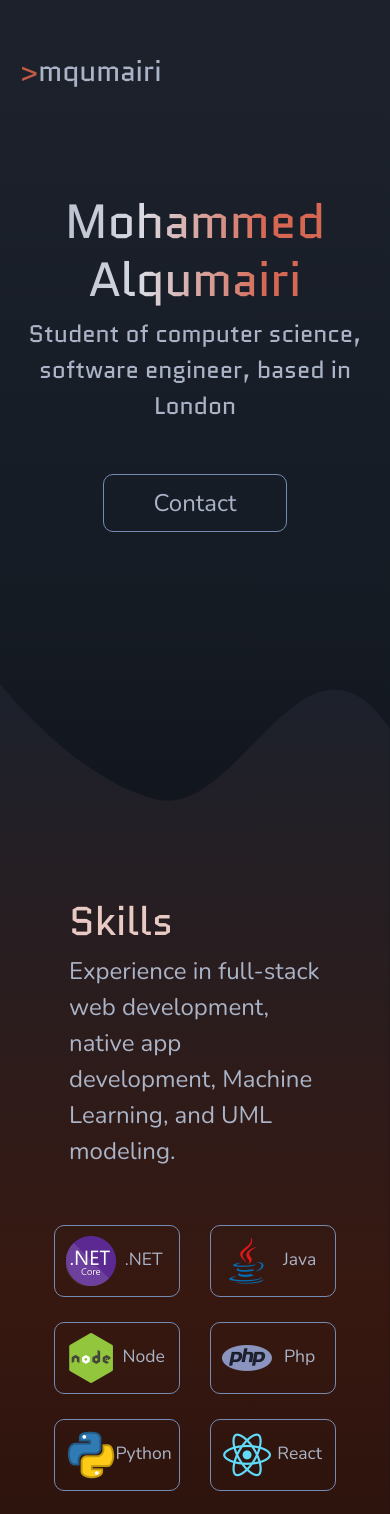
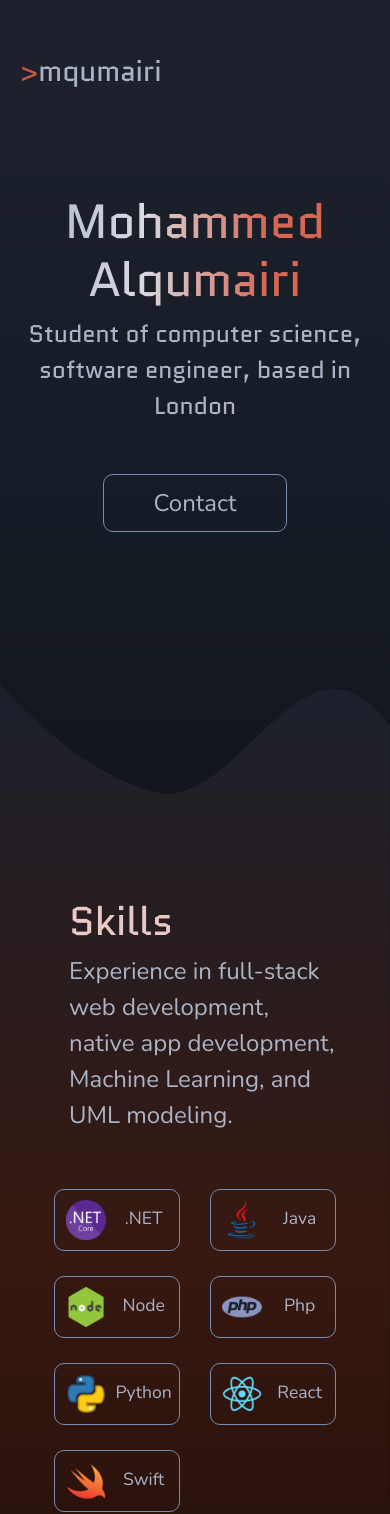
Before and after one commit to MQumairi/portfolio-cleint, a Next.js app: page / in a window 390 px wide. Shown: the top 1514 px of the page. Built offline with nearby package versions, Linux system fonts and the light colour scheme; no server answers.

Commit message:
mobile theme

```diff
--- a/components/Projects/ProjectSlider/ProjectSlide.tsx
+++ b/components/Projects/ProjectSlider/ProjectSlide.tsx
@@ -38,9 +38,7 @@ const ProjectSlide = ({ project }) => {
         <div className="row">
           <div className="col-sm">
             <h2 className="subHeading">{title}</h2>
-            <p style={{ paddingRight: "50px" }} className={styles.slideContent}>
-              {content}
-            </p>
+            <p className={styles.slideContent}>{content}</p>
             <div className={styles.shareBar}>
               <a href={liveLink} target="_blank">
                 <div
--- a/components/Projects/ProjectSlider/projectslider.module.css
+++ b/components/Projects/ProjectSlider/projectslider.module.css
@@ -48,6 +48,7 @@
 
 .slideContent {
   font-size: 1.3em;
+  padding-right: 50px;
 }
 
 .projectScreenshot {
@@ -69,7 +70,11 @@
 
 @media only screen and (max-width: 768px) {
   .slideContainer {
-    padding: 100px 20px 100px 20px;
+    padding: 100px 10px 100px 10px;
+  }
+
+  .slideContent {
+    padding-right: 0px;
   }
 
   .projectScreenshot {
--- a/components/Skills/SkillsDesc/skillsDesc.module.css
+++ b/components/Skills/SkillsDesc/skillsDesc.module.css
@@ -3,3 +3,9 @@
   font-family: "Nunito", sans-serif;
   font-size: 1.5em;
 }
+
+@media only screen and (max-width: 768px) {
+  .skillsContainer {
+    padding-right: 0px;
+  }
+}
--- a/components/Skills/Tech/TechIcon/techIcon.module.css
+++ b/components/Skills/Tech/TechIcon/techIcon.module.css
@@ -25,7 +25,12 @@
 @media only screen and (max-width: 768px) {
   .techIconText {
     font-size: 1.1em;
-    margin-top: 10px;
+    margin-top: 5px;
     margin-left: -10px;
   }
+
+  .techIconImage {
+    width: 40px;
+    height: 40px;
+  }
 }
```
